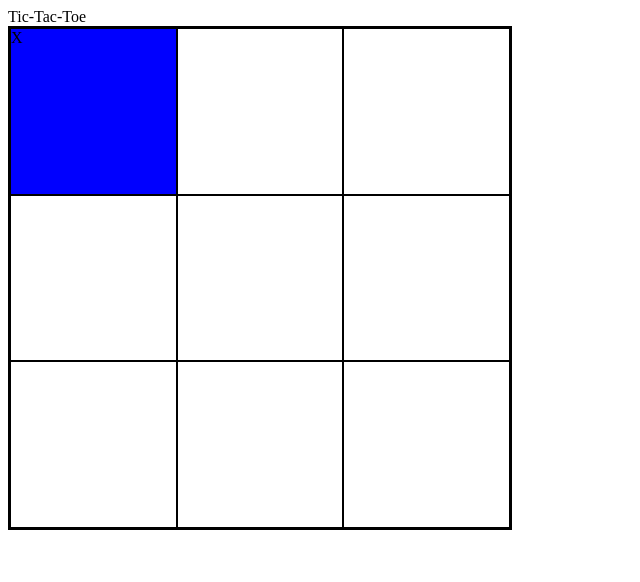
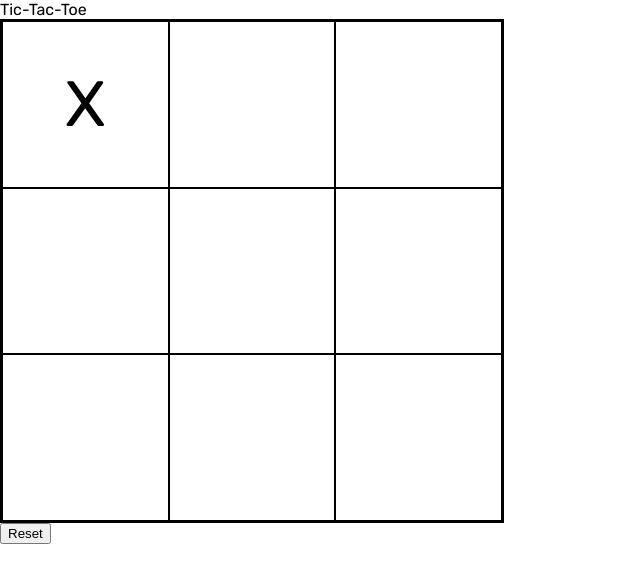
Before and after one commit to nateachino/tic-tac-toe, a plain HTML site: page index.html in a window 1280 px wide. Both pictures are taken after a click on the element 93 px from the left and 111 px from the top of the page. Shown: the whole page, without its empty margins (0-640 px from the left). Drawn offline with Linux system fonts and the light colour scheme.

Commit message:
refactored displayController and added winning

```diff
--- a/game.js
+++ b/game.js
@@ -1,107 +1,158 @@
-let displayController = (() => {
 const gameBoard = document.getElementById("board");
+
+function PlayerData(marker, turn, win) {
+  this.marker = marker;
+  this.turn = turn;
+  this.win = win;
+}
+
+const playerOne = new PlayerData("X", true, false);
+const playerTwo = new PlayerData("O", false, false);
+
+let createBoard = (() => {
   var squareArray = [];
 
-  var playerOne = true;
-  var playerTwo = false;
-  // const playerOne = player("X");
-  // const playerTwo = player("O");
   for (i = 0; i < 9; i++) {
     const square = document.createElement("div");
     let squareObj = {
-      position: i,
       marker: null,
-      row: null,
-      column: null,
-      diagonal: null,
-      middle: null,
       taken: false,
     };
-    var position = squareObj.position;
 
-    if (position == 0 || position == 1 || position == 2) {
-      squareObj.row = 1;
-    } else if (position == 3 || position == 4 || position == 5) {
-      squareObj.row = 2;
-    } else if (position == 6 || position == 7 || position == 8) {
-      squareObj.row = 3;
+    squareArray.push(squareObj);
+  }
+  return squareArray;
+})();
+
+function check() {
+  if (playerOne.turn == true) {
+    playerOne.turn = false;
+    playerTwo.turn = true;
+  } else {
+    playerOne.turn = true;
+    playerTwo.turn = false;
   }
 
-    if (position == 0 || position == 3 || position == 6) {
-      squareObj.column = 1;
-    } else if (position == 1 || position == 4 || position == 7) {
-      squareObj.column = 2;
-    } else if (position == 2 || position == 5 || position == 8) {
-      squareObj.column = 3;
+  let winner = checkWin();
+
+  console.log(winner);
+  if (winner == playerOne.marker) {
+    playerOne.win = true;
+    playerTwo.win = false;
+    console.log(playerOne);
+  } else if (winner == playerTwo.marker) {
+    playerTwo.win = true;
+    playerOne.win = false;
+    console.log(playerTwo);
+  }
 }
 
-    if (position == 0 || position == 5 || position == 8) {
-      squareObj.diagonal = 1;
-    } else if (position == 2 || position == 5 || position == 6) {
-      squareObj.diagonal = 2;
+function checkWin() {
+  let squareArray = createBoard;
+
+  if (squareArray[0].marker != null) {
+    if (
+      squareArray[0].marker == squareArray[1].marker &&
+      squareArray[0].marker == squareArray[2].marker
+    ) {
+      return squareArray[0].marker;
+    }
   }
 
-    if (position == 5) {
-      squareObj.middle = true;
+  if (squareArray[3].marker != null) {
+    if (
+      squareArray[3].marker == squareArray[4].marker &&
+      squareArray[3].marker == squareArray[5].marker
+    ) {
+      return squareArray[3].marker;
+    }
   }
 
-    squareArray.push(squareObj);
+  if (squareArray[6].marker != null) {
+    if (
+      squareArray[6].marker == squareArray[7].marker &&
+      squareArray[6].marker == squareArray[8].marker
+    ) {
+      return squareArray[6].marker;
+    }
+  }
 
-    square.classList.add("square" + i + 1);
+  if (squareArray[0].marker != null) {
+    if (
+      squareArray[0].marker == squareArray[3].marker &&
+      squareArray[0].marker == squareArray[6].marker
+    ) {
+      return squareArray[0].marker;
+    }
+  }
+
+  if (squareArray[1].marker != null) {
+    if (
+      squareArray[1].marker == squareArray[4].marker &&
+      squareArray[1].marker == squareArray[7].marker
+    ) {
+      return squareArray[1].marker;
+    }
+  }
+
+  if (squareArray[2].marker != null) {
+    if (
+      squareArray[2].marker == squareArray[5].marker &&
+      squareArray[2].marker == squareArray[8].marker
+    ) {
+      return squareArray[2].marker;
+    }
+  }
+
+  if (squareArray[0].marker != null) {
+    if (
+      squareArray[0].marker == squareArray[4].marker &&
+      squareArray[0].marker == squareArray[8].marker
+    ) {
+      return squareArray[0].marker;
+    }
+  }
+
+  if (squareArray[2].marker != null) {
+    if (
+      squareArray[2].marker == squareArray[4].marker &&
+      squareArray[2].marker == squareArray[6].marker
+    ) {
+      return squareArray[2].marker;
+    }
+  }
+}
+
+let displayController = (() => {
+  let squareArray = createBoard;
+  if (squareArray) {
+  }
+  squareArray.forEach((element, index) => {
+    const square = document.createElement("div");
+    square.classList.add("square");
     square.style.border = "black 1px solid";
     gameBoard.append(square);
 
     square.addEventListener("click", () => {
-      if (squareObj.taken == false) {
-        if (playerOne == true) {
-          squareObj.marker = "X";
-          square.style.backgroundColor = "blue";
-          playerOne = false;
-          playerTwo = true;
+      if (element.taken == false) {
+        if (playerOne.turn == true) {
+          if (playerOne.win == true || playerTwo.win == true) {
           } else {
-          squareObj.marker = "O";
-          square.style.backgroundColor = "red";
-          playerOne = true;
-          playerTwo = false;
+            element.taken = true;
+            element.marker = playerOne.marker;
+            square.innerHTML = playerOne.marker;
+            check();
           }
-        square.innerHTML = squareObj.marker;
-        squareObj.taken = true;
-        console.log(place(squareObj.position));
+        } else {
+          if (playerOne.win == true || playerTwo.win == true) {
+          } else {
+            element.taken = true;
+            element.marker = playerTwo.marker;
+            square.innerHTML = playerTwo.marker;
+            check();
           }
-    });
-
-    const place = (pos) => {
-      var rowNum = 0;
-      var columnNum = 0;
-      const squareObject = squareArray[pos];
-      const row = squareObject.row;
-      const column = squareObject.column;
-      const marker = squareObject.marker;
-
-      var row1 = {
-        marker: "",
-      };
-      var row2 = {
-        marker: "",
-      };
-      var row3 = {
-        marker: "",
-      };
-
-      squareArray.forEach((obj) => {
-        if (obj.row == row) {
-          if (marker == obj.marker) {
-            row1.marker += marker;
-            return row1;
         }
       }
     });
-    };
-  }
-
-  return squareArray;
+  });
 })();
-
-let turn = (player) => {
-  return marker;
-};
--- a/index.html
+++ b/index.html
@@ -7,11 +7,18 @@
     <title>Tic Tac Toe</title>
     <link rel="stylesheet" href="style.css" />
     <script src="game.js" defer></script>
+    <link rel="preconnect" href="https://fonts.googleapis.com" />
+    <link rel="preconnect" href="https://fonts.gstatic.com" crossorigin />
+    <link
+      href="https://fonts.googleapis.com/css2?family=Roboto:ital,wght@0,100;0,300;0,400;0,500;0,700;0,900;1,100;1,300;1,400;1,500;1,700;1,900&family=Rubik:ital,wght@0,300;0,400;0,500;0,600;0,700;0,800;0,900;1,300;1,400;1,500;1,600;1,700;1,800;1,900&display=swap"
+      rel="stylesheet"
+    />
   </head>
   <body>
     <header>
       <div class="top-header">Tic-Tac-Toe</div>
     </header>
     <div id="board"></div>
+    <button class="reset">Reset</button>
   </body>
 </html>
--- a/style.css
+++ b/style.css
@@ -1,3 +1,10 @@
+body {
+  margin: 0;
+  padding: 0;
+
+  font-family: "Rubik", sans-serif;
+}
+
 #board {
   border: black 2px solid;
   width: 500px;
@@ -7,3 +14,11 @@
   grid-template-columns: repeat(3, 1fr);
   grid-template-rows: repeat(3, 1fr);
 }
+
+.square {
+  display: flex;
+  justify-content: center;
+  align-items: center;
+
+  font-size: 64px;
+}
```
Lines whose indentation alone changed are shown as unchanged.
